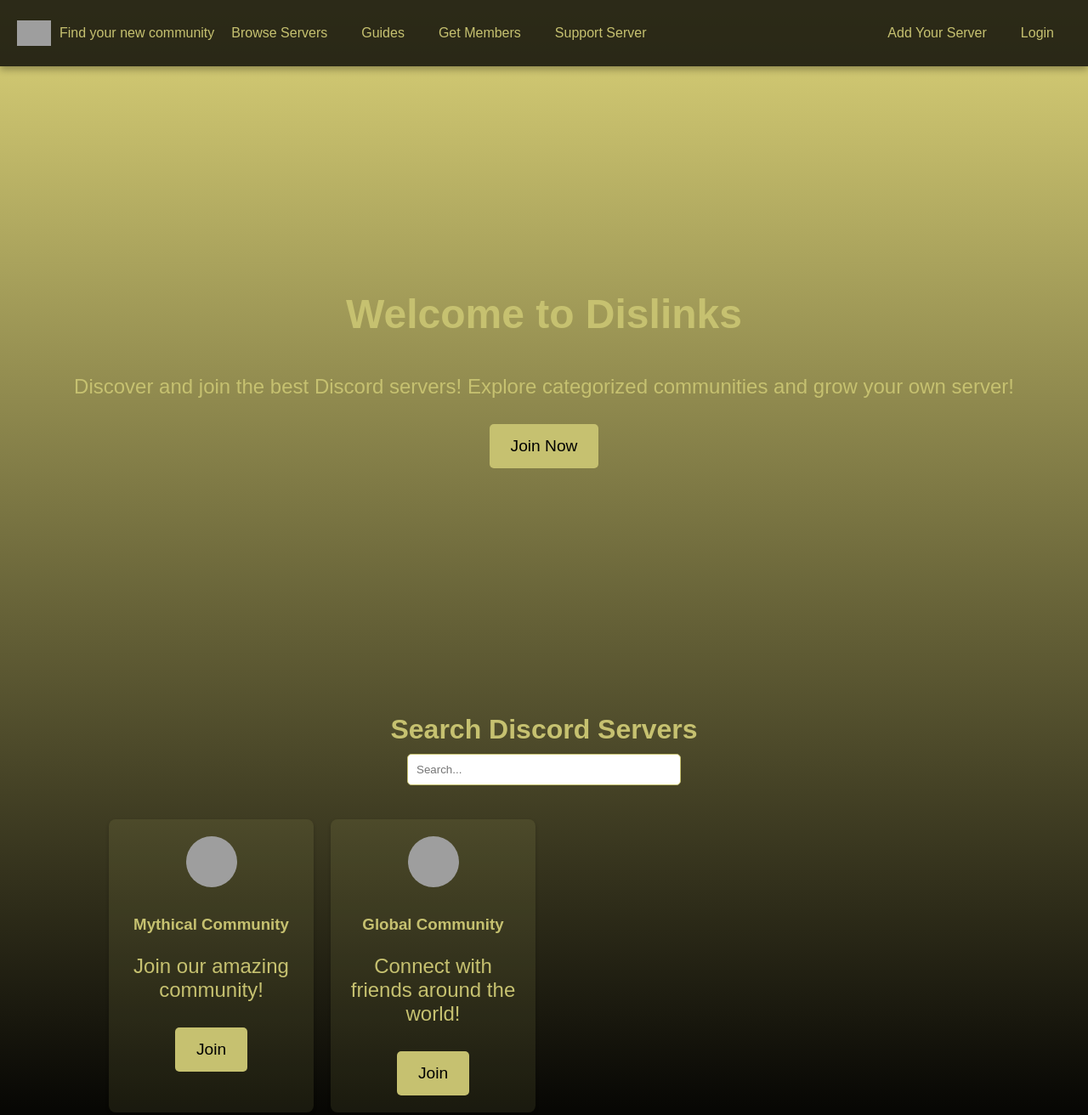
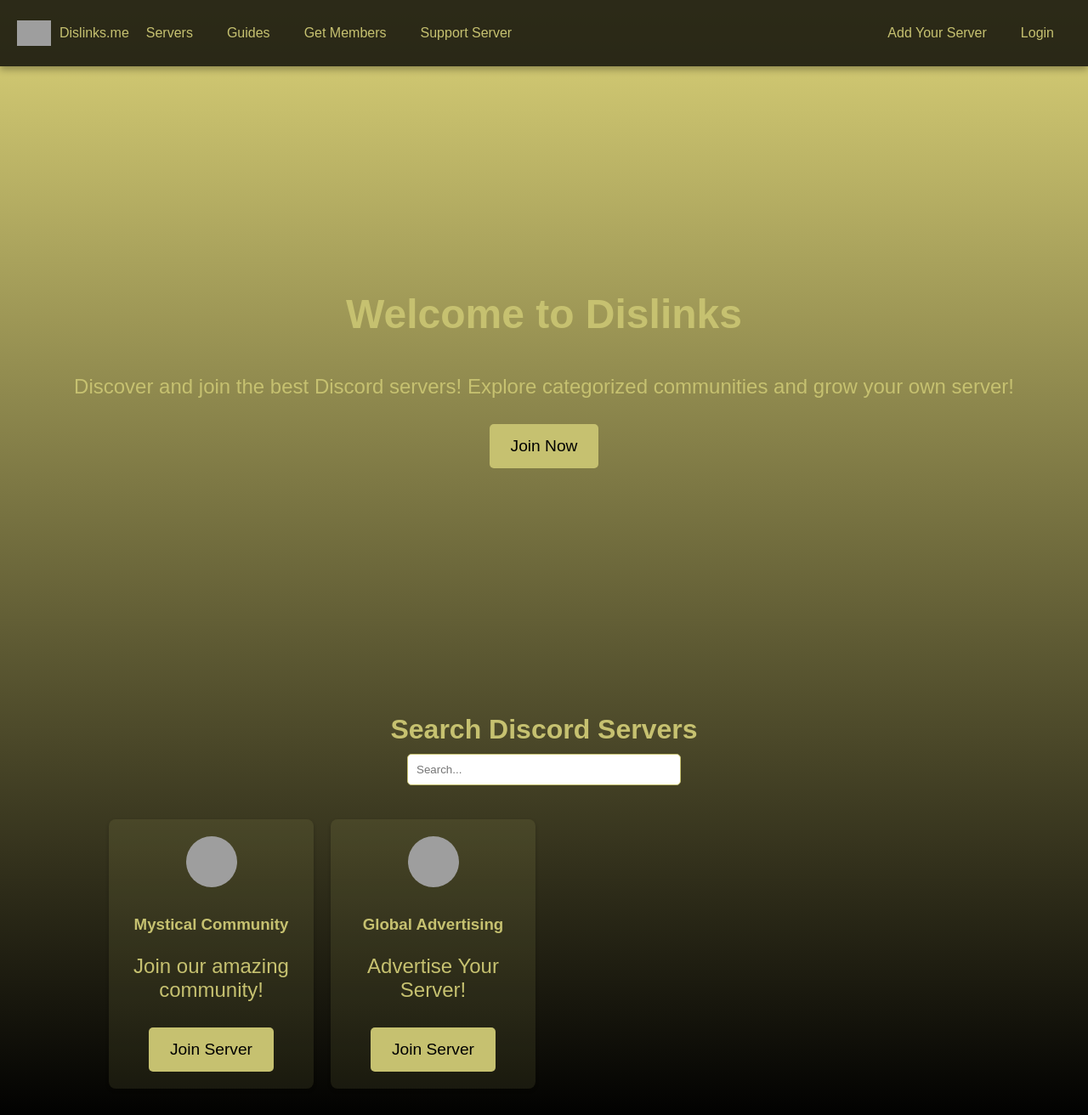
Before and after one commit to pzxndev/dislinks, a plain HTML site: page index.html in a window 1280 px wide. Shown: the top 1312 px of the page at 85% size. Drawn offline with Linux system fonts and the light colour scheme; grey boxes are pictures that could not be loaded.

Commit message:
Update index.html

```diff
--- a/index.html
+++ b/index.html
@@ -172,12 +172,12 @@
 <body>
     <header>
         <div class="nav">
-            <img src="https://cdn.discordapp.com/attachments/1296123512746016789/1296167019304976404/image.png?ex=67114d1b&is=670ffb9b&hm=2af758fa9227ed372107c0ebf00d7e1afc6e180060908bbf9d893eb13f0c00b1" alt="Logo" style="width: 40px; margin-right: 10px;">
-            <span>Find your new community</span>
-            <a href="#">Browse Servers</a>
-            <a href="#">Guides</a>
-            <a href="#">Get Members</a>
-            <a href="https://discord.gg/mystical-community-937924877023838218">Support Server</a>
+            <img src="https://cdn.discordapp.com/attachments/1296123512746016789/1296223937436450826/dllogo-removebg-preview.png?ex=6711821d&is=6710309d&hm=29fdcc5294e73adfc8a82b9e06949f40fc4581b241f4c35033a066b86d60a15c&" alt="Logo" style="width: 40px; margin-right: 10px;">
+            <span>Dislinks.me</span>
+            <a href="browse">Servers</a>
+            <a href="guides">Guides</a>
+            <a href="members">Get Members</a>
+            <a href="dislinks">Support Server</a>
         </div>
         <div class="nav">
             <a href="#">Add Your Server</a>
@@ -188,7 +188,7 @@
     <div class="main-content">
         <h1>Welcome to Dislinks</h1>
         <p>Discover and join the best Discord servers! Explore categorized communities and grow your own server!</p>
-        <a href="https://discord.gg/BQUbURy5VG" class="button">Join Now</a>
+        <a href="dislinks" class="button">Join Now</a>
     </div>
 
     <div class="search-section">
@@ -199,15 +199,15 @@
     <div class="servers-grid">
         <div class="server-card">
             <img src="https://cdn.discordapp.com/icons/937924877023838218/3d81a18e6c7b83a5a8fbd3b68f9bbebc.webp" alt="Mythical Community" class="server-logo">
-            <h3>Mythical Community</h3>
+            <h3>Mystical Community</h3>
             <p>Join our amazing community!</p>
-            <a href="https://dislinks.me/mystical" class="button">Join</a>
+            <a href="https://dislinks.me/mystical" class="button">Join Server</a>
         </div>
         <div class="server-card">
-            <img src="https://cdn.discordapp.com/icons/1020126239324909609/84b74da7878c97934f8700a93fcbdb9b.webp" alt="Global Community" class="server-logo">
-            <h3>Global Community</h3>
-            <p>Connect with friends around the world!</p>
-            <a href="https://dislinks.me/global" class="button">Join</a>
+            <img src="https://cdn.discordapp.com/icons/990657659139154000/22227a30ee1bd71136c48a22b2c6e67e.webp" alt="Global Advertising" class="server-logo">
+            <h3>Global Advertising</h3>
+            <p>Advertise Your Server!</p>
+            <a href="https://dislinks.me/global" class="button">Join Server</a>
         </div>
         <!-- More server cards can be added here -->
     </div>
```
